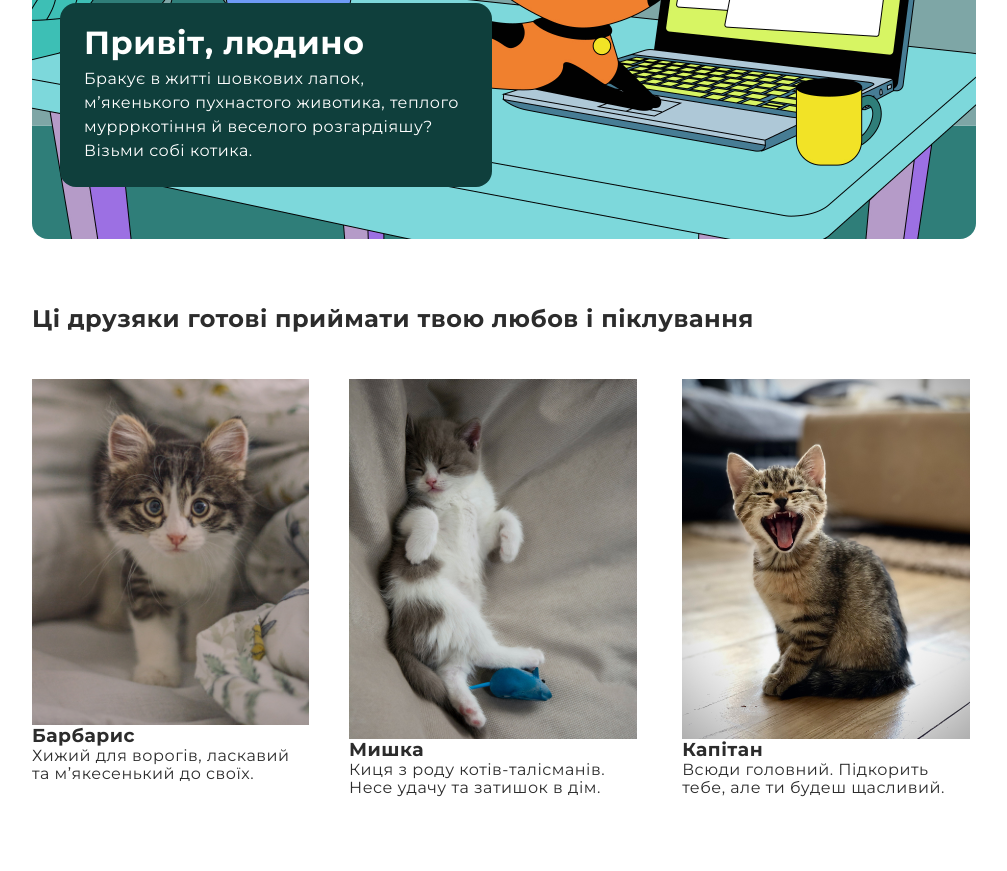
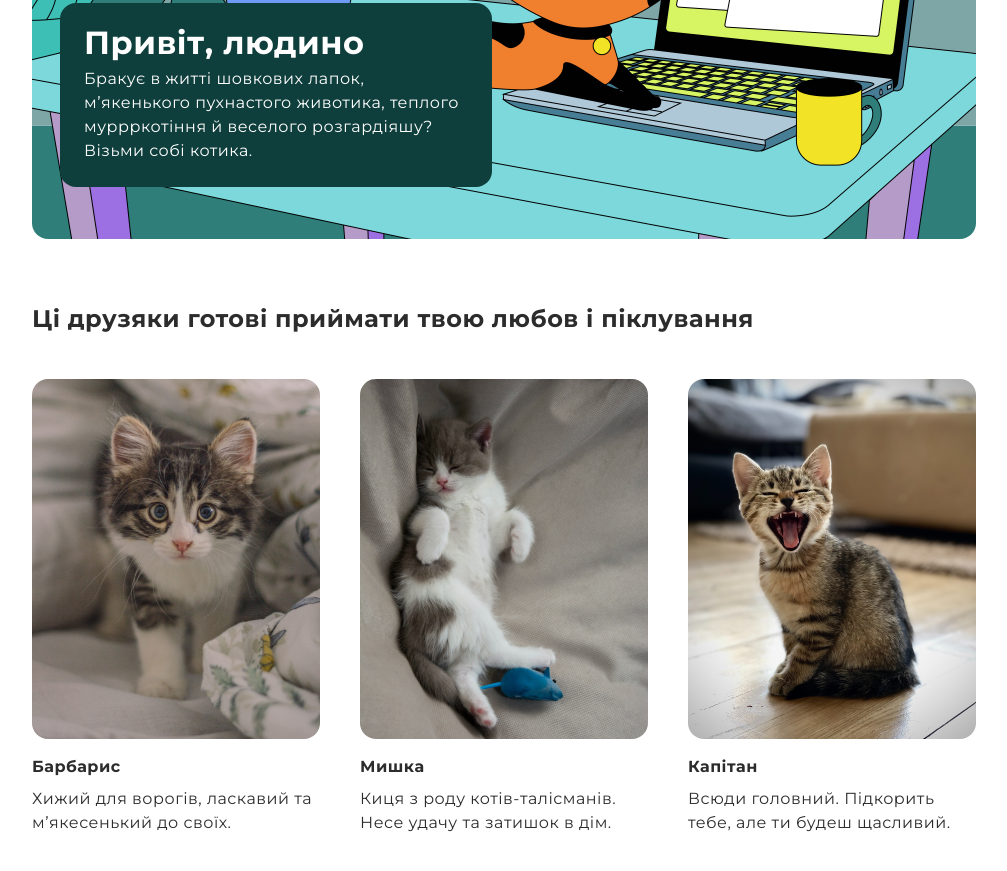
Before and after one commit to DaryaBobur/CatsHome, a plain HTML site: page index.html in a window 1280 px wide. Shown: the part 329-1200 px from the top of the page, without its empty margins (136-1143 px from the left). Drawn offline with nearby package versions, Linux system fonts and the light colour scheme.

Commit message:
Update index.html

```diff
--- a/index.html
+++ b/index.html
@@ -62,19 +62,19 @@
           <h2 class="three-kittens__title">Ці друзяки готові приймати твою любов і піклування</h2>
           <ul class="three-kittens__list">
             <li class="three-kittens__item">
-              <img src="./img/cat1@2x.jpg" alt="cat" width="288" height="auto"/>
-              <h3>Барбарис</h3>
-              <p>Хижий для ворогів, ласкавий та м’якесенький до своїх.</p>
+              <img class="three-kittens__img" src="./img/cat1@2x.jpg" alt="cat" />
+              <h3 class="three-kittens__name">Барбарис</h3>
+              <p class="three-kittens__desc">Хижий для ворогів, ласкавий та м’якесенький до своїх.</p>
             </li>
             <li class="three-kittens__item">
-              <img src="./img/cat2@2x.jpg" alt="cat sleep" width="288" height="auto"/>
-              <h3>Мишка</h3>
-              <p>Киця з роду котів-талісманів. Несе удачу та затишок в дім.</p>
+              <img class="three-kittens__img" src="./img/cat2@2x.jpg" alt="cat sleep"  />
+              <h3 class="three-kittens__name">Мишка</h3>
+              <p class="three-kittens__desc">Киця з роду котів-талісманів. Несе удачу та затишок в дім.</p>
             </li>
             <li class="three-kittens__item">
-              <img src="./img/cat3@2x.jpg" alt="cat" width="288" height="auto"/>
-              <h3>Капітан</h3>
-              <p>Всюди головний. Підкорить тебе, але ти будеш щасливий.</p>
+              <img class="three-kittens__img" src="./img/cat3@2x.jpg" alt="cat" />
+              <h3 class="three-kittens__name">Капітан</h3>
+              <p class="three-kittens__desc">Всюди головний. Підкорить тебе, але ти будеш щасливий.</p>
             </li>
           </ul>
         </div>
```
